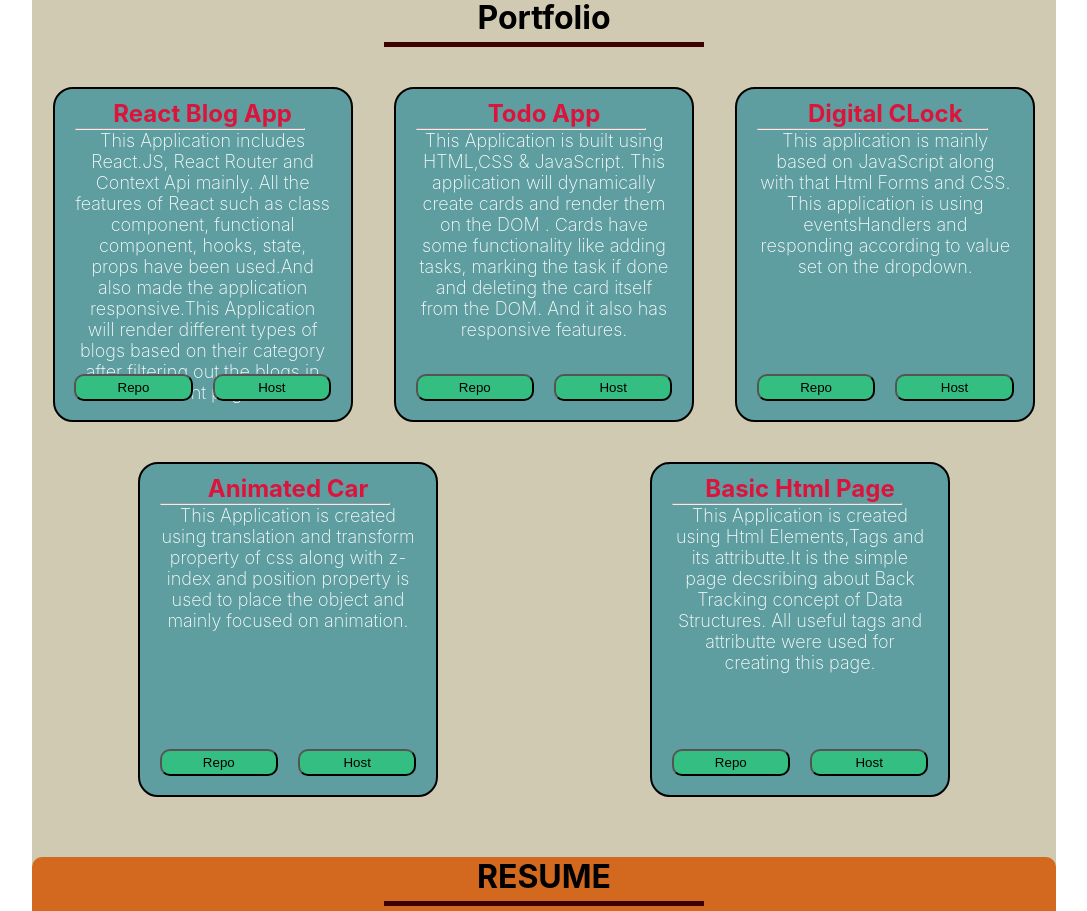
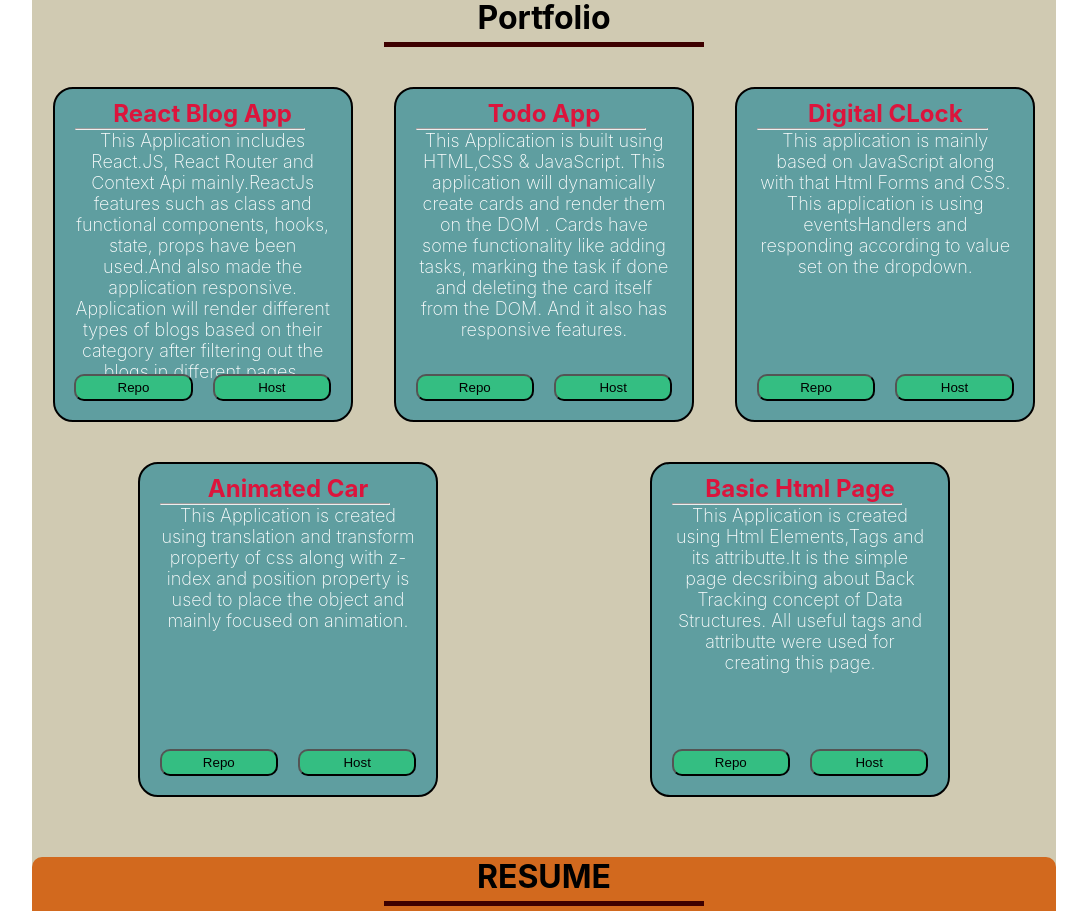
Before and after one commit to Bik-18/portfolio-application, a React (Create React App) app: page / in a window 1280 px wide. Shown: the part 840-1751 px from the top of the page, without its empty margins (96-1183 px from the left). Built offline with nearby package versions, Linux system fonts and the light colour scheme.

Commit message:
new card added

```diff
--- a/src/components/pages/Portfolio.js
+++ b/src/components/pages/Portfolio.js
@@ -10,16 +10,17 @@ function Portfolio() {
                     <div className="card">
                         <h2>React Blog App</h2>
                         <hr></hr>
-                        <p>This Application includes React.JS, React Router and Context Api mainly. All the features of React
-                         such as class component, functional component, hooks, state, props have been used.And also made the application responsive.This Application will render
-                         different types  of blogs based on their category after filtering out the blogs in different pages.
+                        <p>This Application includes React.JS, React Router and Context Api mainly.ReactJs features such as
+                            class and functional components, hooks, state, props have been used.And also made the application
+                            responsive. Application will render different types of blogs based on their category after
+                            filtering out the blogs in different pages.
 
                         </p>
                         <div className="button-container">
-                            <a href="https://github.com/Bik-18/portfolio-application" target="_blank" rel="noreferrer">
+                            <a href="https://github.com/Bik-18/blog-project-react" target="_blank" rel="noreferrer">
                                 <button>Repo</button>
                             </a>
-                            <a href="https://kind-shirley-9f03b5.netlify.app/" target="_blank" rel="noreferrer">
+                            <a href="https://eloquent-clarke-b4ec34.netlify.app/" target="_blank" rel="noreferrer">
                                 <button>Host</button>
                             </a>
                         </div>
```
